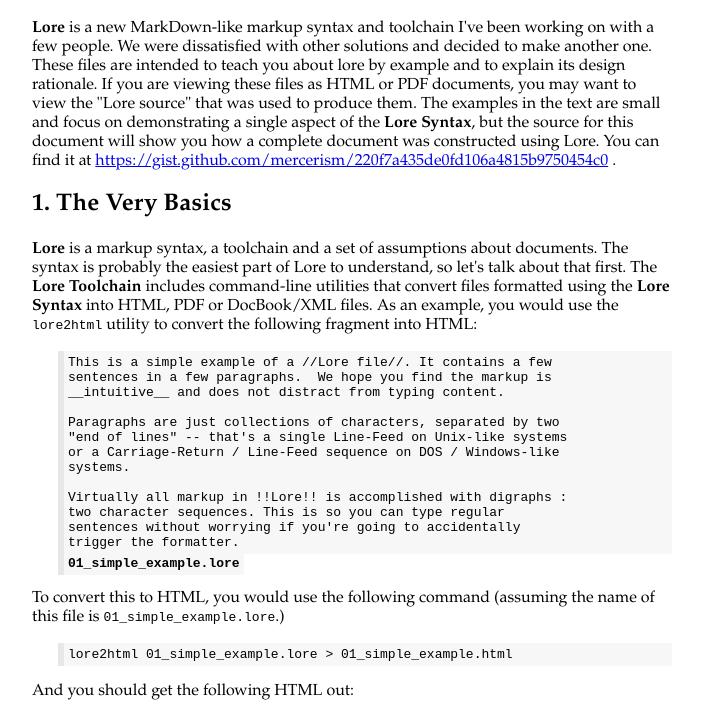
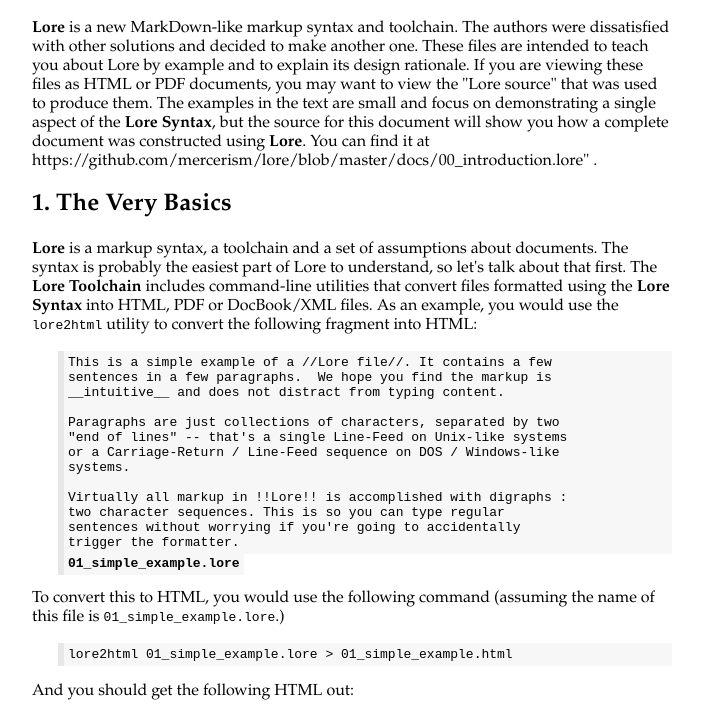
Before and after one commit to mercerism/lore, a plain HTML site: page docs/00_introduction.html in a window 1280 px wide. Shown: the part 62-776 px from the top of the page, without its empty margins (288-989 px from the left). Drawn offline with Linux system fonts and the light colour scheme; a web font is replaced by a local one.

Commit message:
Point at the Lore repo and not the GIST

```diff
--- a/docs/00_introduction.html
+++ b/docs/00_introduction.html
@@ -33,16 +33,17 @@
   <body>
     <h1>An Introduction to Lore</h1>
 
-    <p><b>Lore</b> is a new MarkDown-like markup syntax and toolchain I've been
-    working on with a few people.  We were dissatisfied with other solutions and
-    decided to make another one.  These files are intended to teach you about
-    lore by example and to explain its design rationale.  If you are viewing
-    these files as HTML or PDF documents, you may want to view the "Lore source"
-    that was used to produce them.  The examples in the text are small and focus
-    on demonstrating a single aspect of the <b>Lore Syntax</b>, but the source
-    for this document will show you how a complete document was constructed
-    using Lore.  You can find it at <a href="https://gist.github.com/mercerism/220f7a435de0fd106a4815b9750454c0">https://gist.github.com/mercerism/220f7a435de0fd106a4815b9750454c0</a>
-    .</p>
+    <p><b>Lore</b> is a new MarkDown-like markup syntax and
+    toolchain. The authors were dissatisfied with other solutions and
+    decided to make another one. These files are intended to teach you
+    about Lore by example and to explain its design rationale. If you
+    are viewing these files as HTML or PDF documents, you may want to
+    view the "Lore source" that was used to produce them. The examples
+    in the text are small and focus on demonstrating a single aspect
+    of the <b>Lore Syntax</b>, but the source for this document will
+    show you how a complete document was constructed using <b>Lore</b>. You
+    can find it at <a>https://github.com/mercerism/lore/blob/master/docs/00_introduction.lore"<https://github.com/mercerism/lore/blob/master/docs/00_introduction.lore</a> .</p>
+
     <h2>1. The Very Basics</h2>
 
     <p><b>Lore</b> is a markup syntax, a toolchain and a set of assumptions
```
Also changed, not shown: 1 other file.
